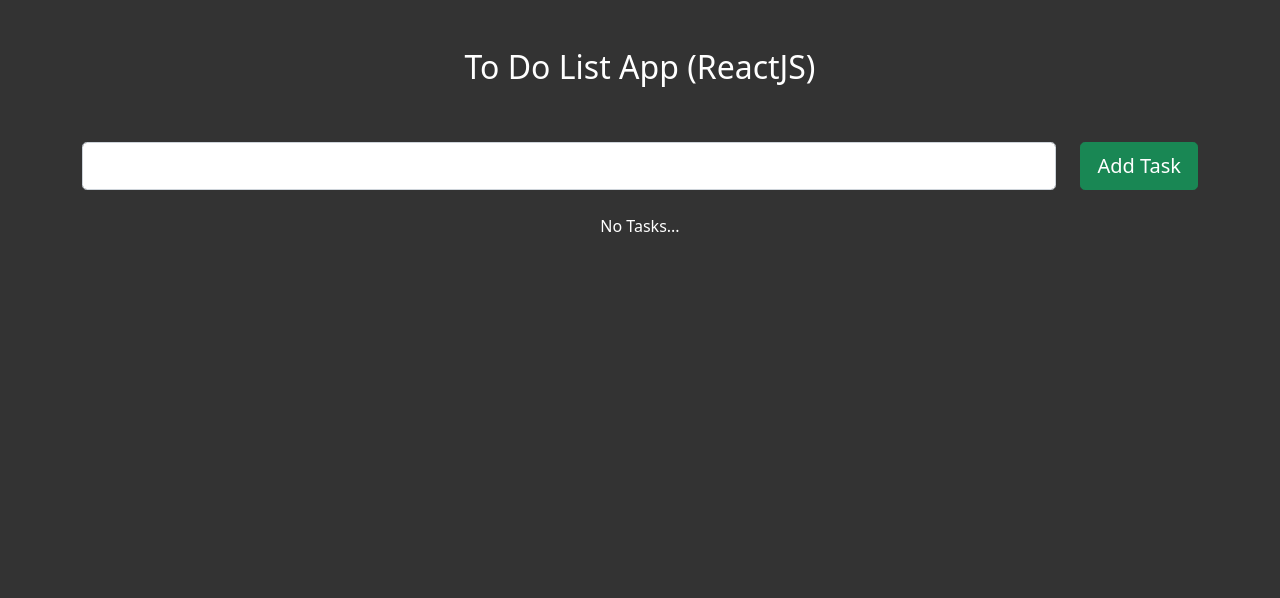
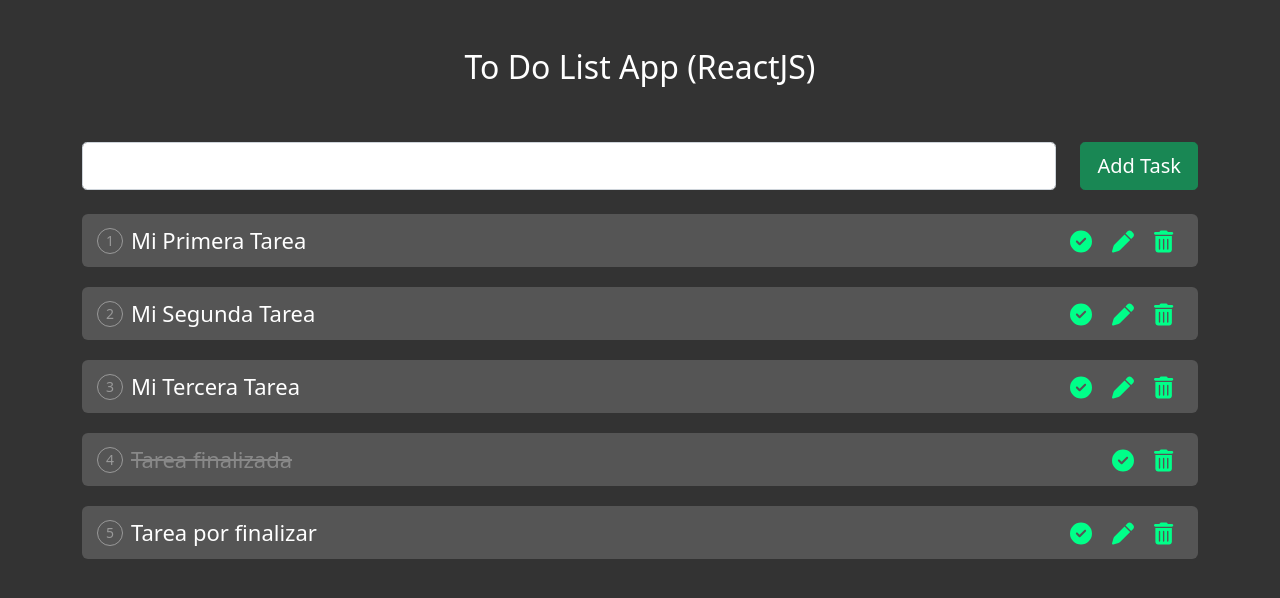
Before and after one commit to rgomez1985/todo-devops, a React (Create React App) app: page / in a window 1280 px wide. Shown: the top 598 px of the page. Built offline with nearby package versions, Linux system fonts and the light colour scheme.

Commit message:
Adición de lista inicial

```diff
--- a/src/App.js
+++ b/src/App.js
@@ -7,10 +7,18 @@ import 'bootstrap/dist/css/bootstrap.min.css';
 
 import './App.css';
 
+const initialToDoList = [
+  { id: 1, status: false, title: 'Mi Primera Tarea' },
+  { id: 2, status: false, title: 'Mi Segunda Tarea' },
+  { id: 3, status: false, title: 'Mi Tercera Tarea' },
+  { id: 4, status: true, title: 'Tarea finalizada' },
+  { id: 5, status: false, title: 'Tarea por finalizar' },
+];
+
 function App() {
 
   // Tasks (ToDo List) State
-  const [toDo, setToDo] = useState([]);
+  const [toDo, setToDo] = useState(initialToDoList);
 
   // Temp State
   const [newTask, setNewTask] = useState('');
```
